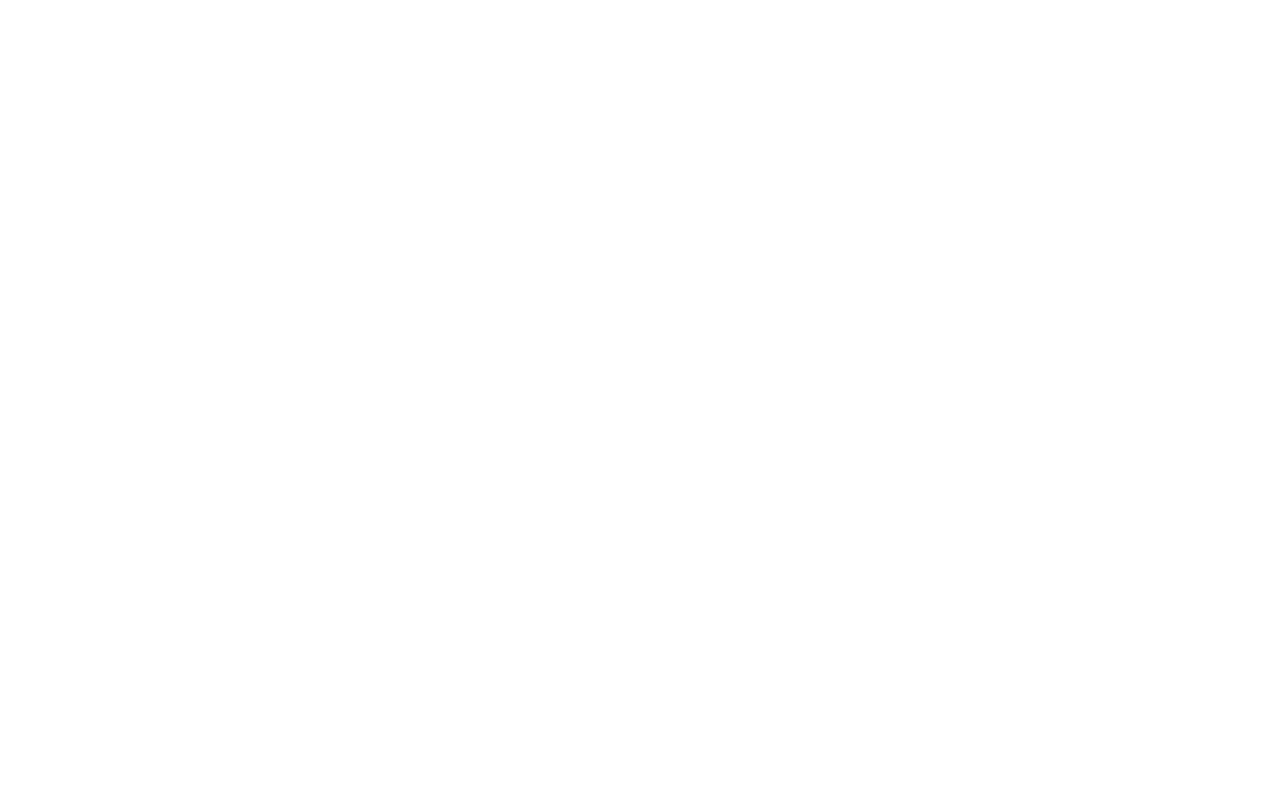
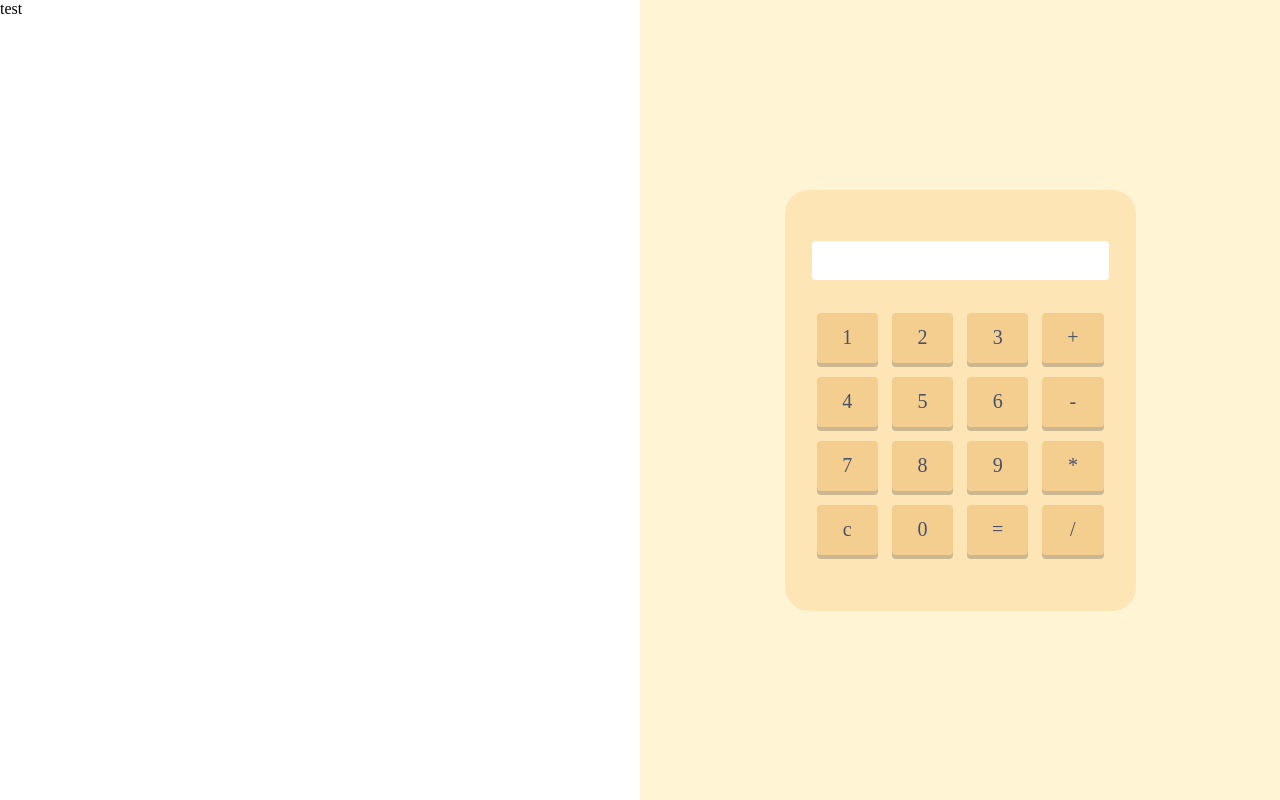
Before and after one commit to adrianhp97/math-questions, a React (Create React App) app: page / in a window 1280 px wide. Built offline with nearby package versions, Linux system fonts and the light colour scheme.

Commit message:
add calculator section

```diff
--- a/src/App.js
+++ b/src/App.js
@@ -1,10 +1,18 @@
+/** Components */
+import RightSection from 'views/right-section';
 
+/** Styles */
 import * as s from './s.module.scss';
 
 function App() {
   return (
     <div className={s.container}>
-
+      <div>
+        test
+      </div>
+      <div>
+        <RightSection />
+      </div>
     </div>
   );
 }
--- a/src/index.css
+++ b/src/index.css
@@ -1,13 +1,5 @@
 body {
   margin: 0;
-  font-family: -apple-system, BlinkMacSystemFont, 'Segoe UI', 'Roboto', 'Oxygen',
-    'Ubuntu', 'Cantarell', 'Fira Sans', 'Droid Sans', 'Helvetica Neue',
-    sans-serif;
-  -webkit-font-smoothing: antialiased;
-  -moz-osx-font-smoothing: grayscale;
+  min-height: 100vh;
+  min-width: 100vw;
 }
-
-code {
-  font-family: source-code-pro, Menlo, Monaco, Consolas, 'Courier New',
-    monospace;
-}
--- /dev/null
+++ b/src/views/right-section/component/calculator/constants.js
@@ -0,0 +1,6 @@
+export const LAYOUT = [
+  ['1', '2' , '3', '+'],
+  ['4', '5' , '6', '-'],
+  ['7', '8' , '9', '*'],
+  ['c', '0' , '=', '/'],
+];
--- /dev/null
+++ b/src/views/right-section/component/calculator/index.jsx
@@ -0,0 +1,64 @@
+import React, { useState } from 'react';
+
+/** Components  */
+import Button from '_shared/button';
+
+/** Constants */
+import { LAYOUT } from './constants';
+
+/** Styles */
+import * as s from './s.module.scss';
+
+const Calculator = ({ onSubmit }) => {
+  const [value, setValue] = useState('');
+
+  return (
+    <div className={s.calculator}>
+      <table>
+        <tbody>
+          <tr>
+            <td colSpan={4}>
+              <input type="text" className={s.monitor} value={value}  onChange={(e) => setValue(e.target.value)} />
+            </td>
+          </tr>
+          {
+            LAYOUT.map((row, idx) => (
+              <tr key={`row-${idx}`}>
+                {
+                  row.map((cell, jdx) => (
+                    <td key={`cell-${jdx}`}>
+                      <Button
+                        className={s.operan}
+                        onClick={() => {
+                          switch(cell) {
+                            case 'c':
+                              setValue('');
+                              break
+                            case '=':
+                              try {
+                                // eslint-disable-next-line no-eval
+                                setValue(eval(value) || '');
+                              } catch (error) {
+
+                              }
+                              break;
+                            default:
+                              setValue(value + cell)
+                          }
+                        }}
+                      >
+                        {cell}
+                      </Button>
+                    </td>
+                  ))
+                }
+              </tr>
+            ))
+          }
+        </tbody>
+      </table>
+    </div>
+  )
+}
+
+export default Calculator;
--- /dev/null
+++ b/src/views/right-section/component/calculator/s.module.scss
@@ -0,0 +1,28 @@
+@import 'variables.scss';
+
+.calculator {
+  padding: 48px 24px;
+  border-radius: 24px;
+  background-color: $colorPeach3;
+
+  .monitor {
+    width: 100%;
+    outline: none;
+    border: none;
+    background-color: #FFFFFF;
+    padding: 8px 16px;
+    text-align: right;
+    margin-bottom: 24px;
+    box-sizing: border-box;
+    font-size: 20px;
+    border-radius: 4px;
+  }
+
+  .operan {
+    background-color: $colorPeach5;
+
+    &:hover {
+      background-color: darken($colorPeach5, 20);
+    }
+  }
+}
--- /dev/null
+++ b/src/views/right-section/index.jsx
@@ -0,0 +1,19 @@
+import React, { useState } from 'react';
+
+/** Components */
+import Calculator from './component/calculator';
+
+/** Styles */
+import * as s from './s.module.scss';
+
+const RightSection = () => {
+  const [value, setValue] = useState(0);
+
+  return (
+    <div className={s.container}>
+      <Calculator />
+    </div>
+  )
+}
+
+export default RightSection;
--- /dev/null
+++ b/src/views/right-section/s.module.scss
@@ -0,0 +1,13 @@
+@import 'variables.scss';
+
+.container {
+  box-sizing: border-box;
+  height: 100%;
+  width: 100%;
+  padding: 24px;
+
+  display: flex;
+  justify-content: center;
+  align-items: center;
+  background-color: $colorPeach1;
+}
```
